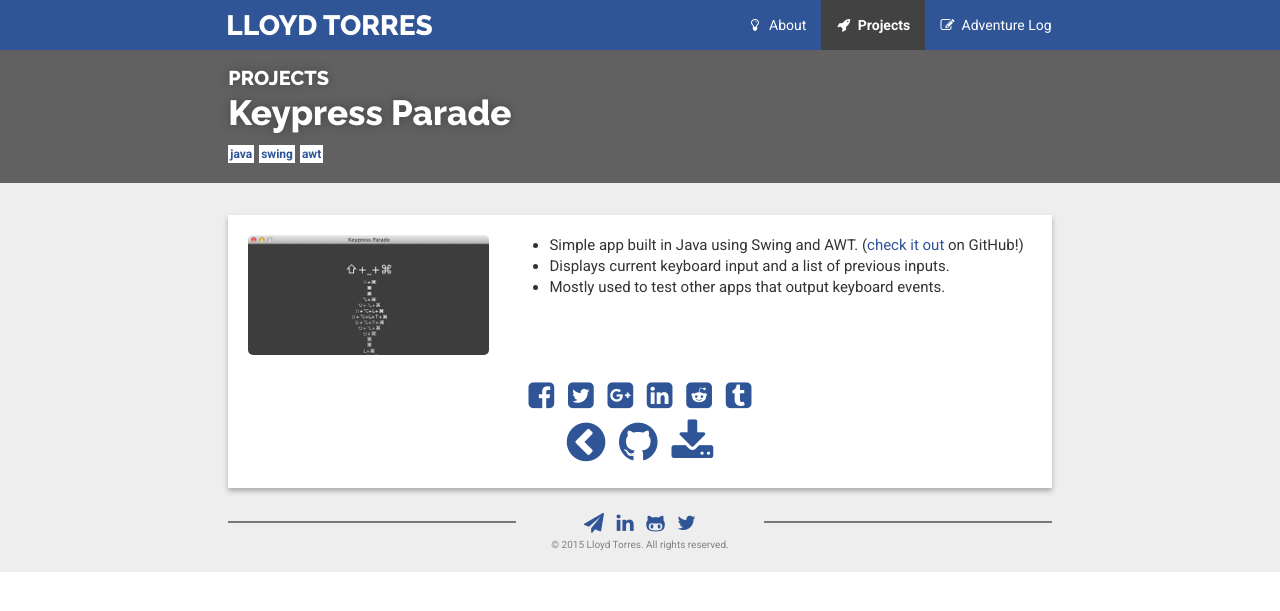
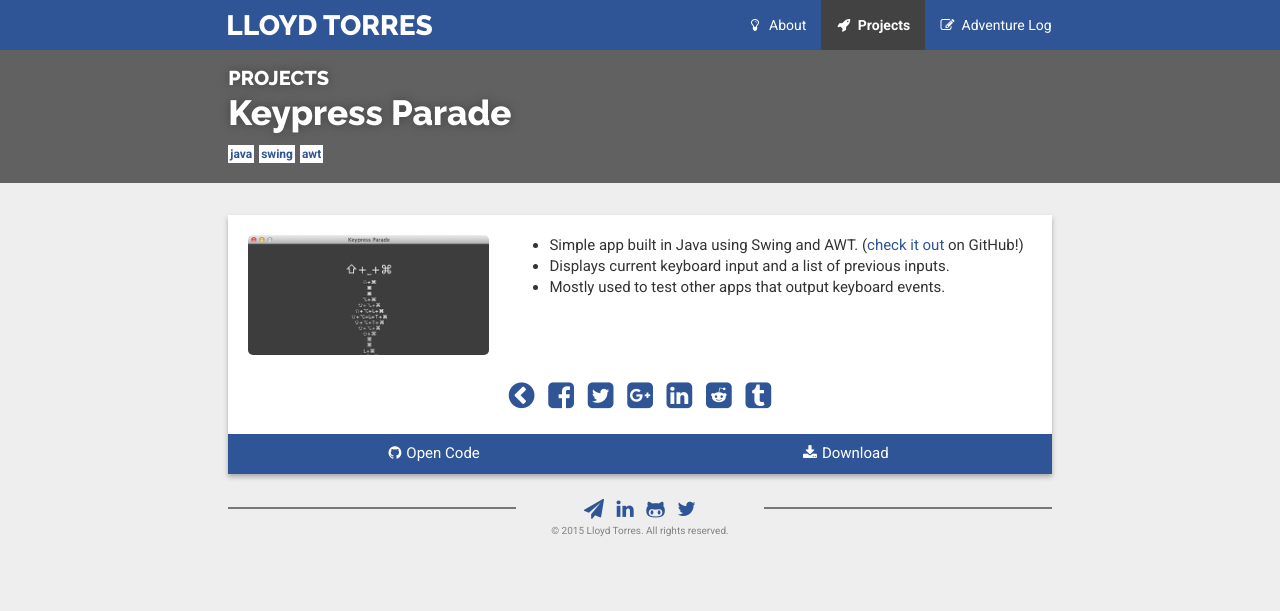
Before and after one commit to lloydtorres/lloydtorres.github.io, a Jekyll site: the page built from keypressparade.md, in a window 1280 px wide. Shown: the top 611 px of the page. Built offline with Jekyll 4.4.1, drawn with Linux system fonts in a browser that asks for light colours; nearby versions of some CDN libraries.

Commit message:
New external link formatting

```diff
--- a/_layouts/post.html
+++ b/_layouts/post.html
@@ -43,7 +43,6 @@
                             <a href="http://www.tumblr.com/share/link?url={{ site.url }}{{ page.url }}&name={{ page.title }}&description={{ page.excerpt | strip_html }}" target="_blank" title="Tumblr"/><span class="fa fa-tumblr-square fa-2x"></span></a>
                         </div>
                     </div>
-
                 </div>
 
                 <div class="post">
--- a/_layouts/project.html
+++ b/_layouts/project.html
@@ -40,6 +40,7 @@
 
                     <div class="col-center">
                         <div class="social-icons-large">
+                            <a href="/projects/" title="Back to Projects"><span class="fa fa-chevron-circle-left fa-2x"></span></a>
                             <a href="https://www.facebook.com/sharer/sharer.php?u={{ site.url }}{{ page.url }}" target="_blank" title="Facebook"/><span class="fa fa-facebook-square fa-2x"></span></a>
                             <a href="https://twitter.com/intent/tweet?url={{ site.url }}{{ page.url }}&text={{ page.title }}&via=ImperatorTorres" target="_blank" title="Twitter"/><span class="fa fa-twitter-square fa-2x"></span></a>
                             <a href="https://plus.google.com/share?url={{ site.url }}{{ page.url }}" target="_blank" title="Google+"/><span class="fa fa-google-plus-square fa-2x"></span></a>
@@ -48,14 +49,59 @@
                             <a href="http://www.tumblr.com/share/link?url={{ site.url }}{{ page.url }}&name={{ page.title }}&description={{ page.excerpt | strip_html }}" target="_blank" title="Tumblr"/><span class="fa fa-tumblr-square fa-2x"></span></a>
                         </div>
                     </div>
-
-                    <div class="col-center">
-                        <div class="social-icons-large">
-                            <a href="/projects/" title="Back to Projects"><span class="fa fa-chevron-circle-left fa-3x"></span></a>
-                            {% if page.github %}<a href="{{ page.github }}" title="{{ page.title }} on GitHub"><span class="fa fa-github fa-3x"></span></a>{% endif %}
-                            {% if page.link %}<a href="{{ page.link }}" title="{{ page.title }} on the Web"><span class="fa fa-external-link fa-3x"></span></a>{% endif %}
-                            {% if page.download %}<a href="{{ page.download }}" title="Download {{ page.title }}"><span class="fa fa-download fa-3x"></span></a>{% endif %}
+                    <!--
+                    Liquid Math LOL
+                    {%if page.github %}
+                    {% increment count %}
+                    {% endif %}
+                    {%if page.link %}
+                    {% increment count %}
+                    {% endif %}
+                    {%if page.download %}
+                    {% increment count %}
+                    {% endif %}
+                    -->
+                    <div class="hidden-xs">
+                        <div class="external-link-box">
+                            {% if page.github %}
+                            <a href="{{ page.github }}" class="external-link-cell" style="width: {{ 100 | divided_by: count}}%;" title="Open Code">
+                                <p><span class="fa fa-github"></span>Open Code</p>
+                            </a>
+                            {% endif %}
+                            {% if page.link %}
+                            <a href="{{ page.link }}" class="external-link-cell" style="width: {{ 100 | divided_by: count}}%;" title="Open Website">
+                                <p><span class="fa fa-external-link"></span>Open Website</p>
+                            </a>
+                            {% endif %}
+                            {% if page.download %}
+                            <a href="{{ page.download }}" class="external-link-cell" style="width: {{ 100 | divided_by: count}}%;" title="Download">
+                                <p><span class="fa fa-download"></span>Download</p>
+                            </a>
+                            {% endif %}
                         </div>
+                    </div>
+                    <div class="visible-xs">
+                        {% if page.github %}
+                        <div class="external-link-box">
+                            <a href="{{ page.github }}" class="external-link-cell" style="width: 100%;" title="Open Code">
+                                <p><span class="fa fa-github"></span>Open Code</p>
+                            </a>
+                        </div>
+                        {% endif %}
+                        {% if page.link %}
+                        <div class="external-link-box">
+                            <a href="{{ page.link }}" class="external-link-cell" style="width: 100%;" title="Open Website">
+                                <p><span class="fa fa-external-link"></span>Open Website</p>
+                            </a>
+                        </div>
+                        {% endif %}
+                        {% if page.download %}
+                        <div class="external-link-box">
+                            <a href="{{ page.download }}" class="external-link-cell" style="width: 100%;" title="Download">
+                                <p><span class="fa fa-download"></span>Download</p>
+                            </a>
+                        </div>
+                        {% endif %}
                     </div>
 
                 </div>
--- a/_sass/_base.scss
+++ b/_sass/_base.scss
@@ -15,10 +15,9 @@ body {
     font-family: $base-font-family;
     font-size: $base-font-size;
     line-height: $base-line-height;
-    background-color: $grey-super-light;
+    background-color: $grey-super-light !important;
     font-weight: 300;
     color: $text-color;
-    background-color: $background-color;
     -webkit-text-size-adjust: 100%;
     padding-top: 50px;
     @include media-query($on-laptop) {
--- a/_sass/_layout.scss
+++ b/_sass/_layout.scss
@@ -752,9 +752,34 @@
     }
 }
 
+.external-link-box {
+    background-color: $mignonic-blue;
+    height: 40px;
+    width: 100%;
+    display: table;
+    span {
+        margin-right: 5px;
+    }
+}
+
+.external-link-cell {
+    p {
+        color: white;
+        margin: 0 auto !important;
+    }
+
+    display: table-cell;
+    &:hover {
+        text-decoration: none !important;
+        background-color: $grey-color-dark;
+    }
+    height: 40px;
+    text-align: center;
+    vertical-align: middle;
+}
+
 .post-comments {
     padding: 20px;
-
 }
 
 .caption {
```
